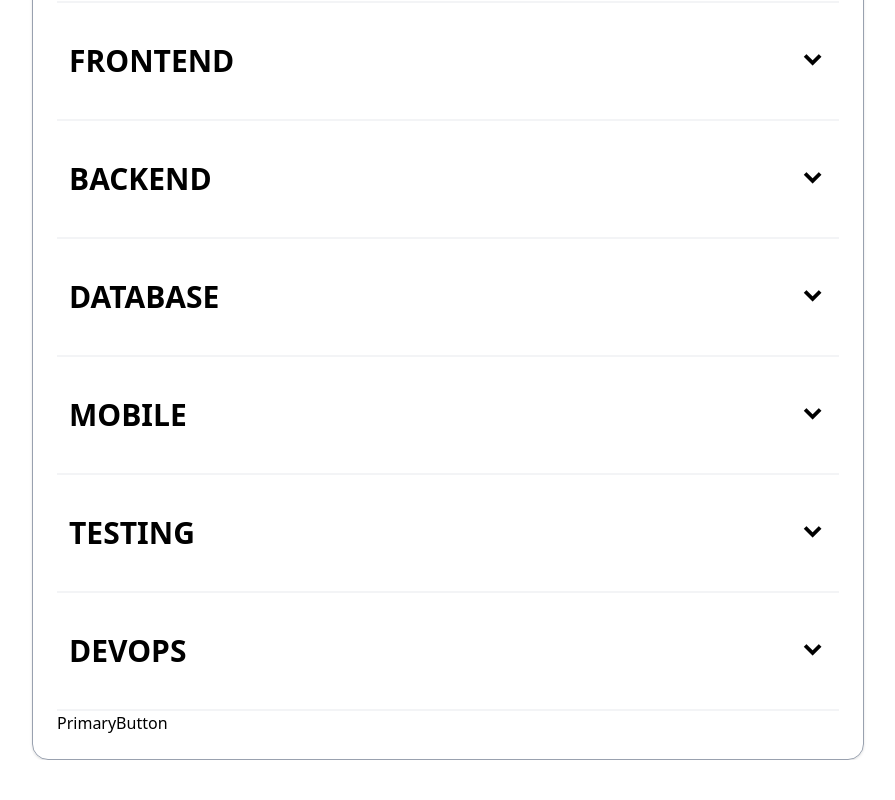
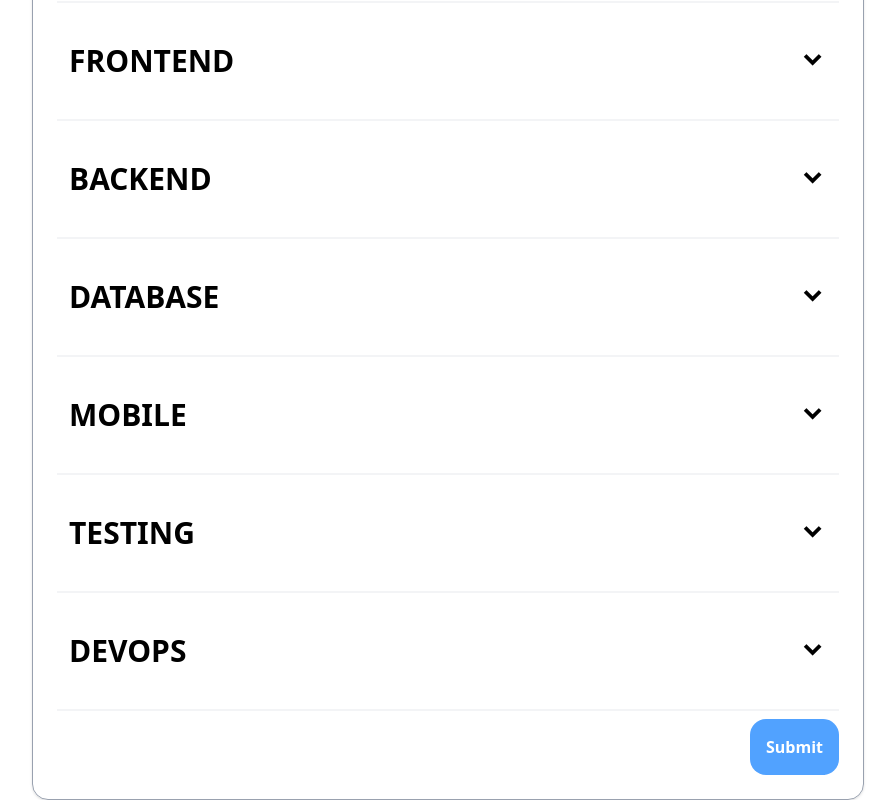
Before and after one commit to junjun1730/stacks-front, a Next.js app: page /company/add in a window 1280 px wide. Shown: the part 332-1132 px from the top of the page, without its empty margins (192-1087 px from the left). Before the commit the page ends 1092 px from the top, so only its background shows below. Built offline with nearby package versions, Linux system fonts and the light colour scheme.

Commit message:
set PrimaryButton layout

```diff
--- a/app/component/common/PrimaryButton.tsx
+++ b/app/component/common/PrimaryButton.tsx
@@ -1,3 +1,9 @@
 export function PrimaryButton() {
-  return <div>PrimaryButton</div>;
+  return (
+    <div className="flex justify-end mt-2">
+      <button className="border-blue-500 bg-blue-400 cursor-pointer hover:bg-blue-50 hover:text-black duration-150 p-4 rounded-2xl font-bold text-white">
+        Submit
+      </button>
+    </div>
+  );
 }
```
